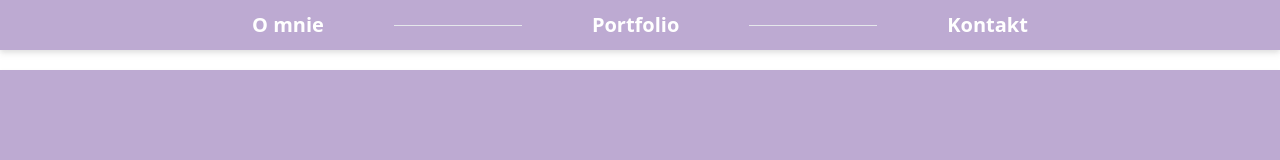
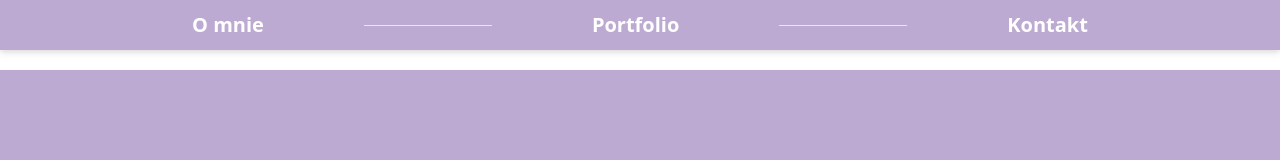
Before and after one commit to magdalenaczajkowska2503/portfolio, a plain HTML site: page kontakt.html in a window 1280 px wide. Shown: the top 160 px of the page. Drawn offline with nearby package versions, Linux system fonts and the light colour scheme.

Commit message:
Update kontakt.html

```diff
--- a/kontakt.html
+++ b/kontakt.html
@@ -12,7 +12,8 @@
 
 <body class="font-['Libre Baskerville'] font-semibold drop-shadow-md ">
 
-    <header class="bg-[#BDAAD2] text-[20px] h-[50px] flex justify-center items-center m-auto gap-[70px] text-white">
+     <header class="bg-[#BDAAD2] text-[20px] h-[50px] flex justify-center items-center m-auto gap-[100px] text-white">
+
       <h1><a href="index.html">O mnie</a></h1>
         <hr class="w-[10%]">
         <h1><a href="portfolio.html">Portfolio</a></h1>
```
